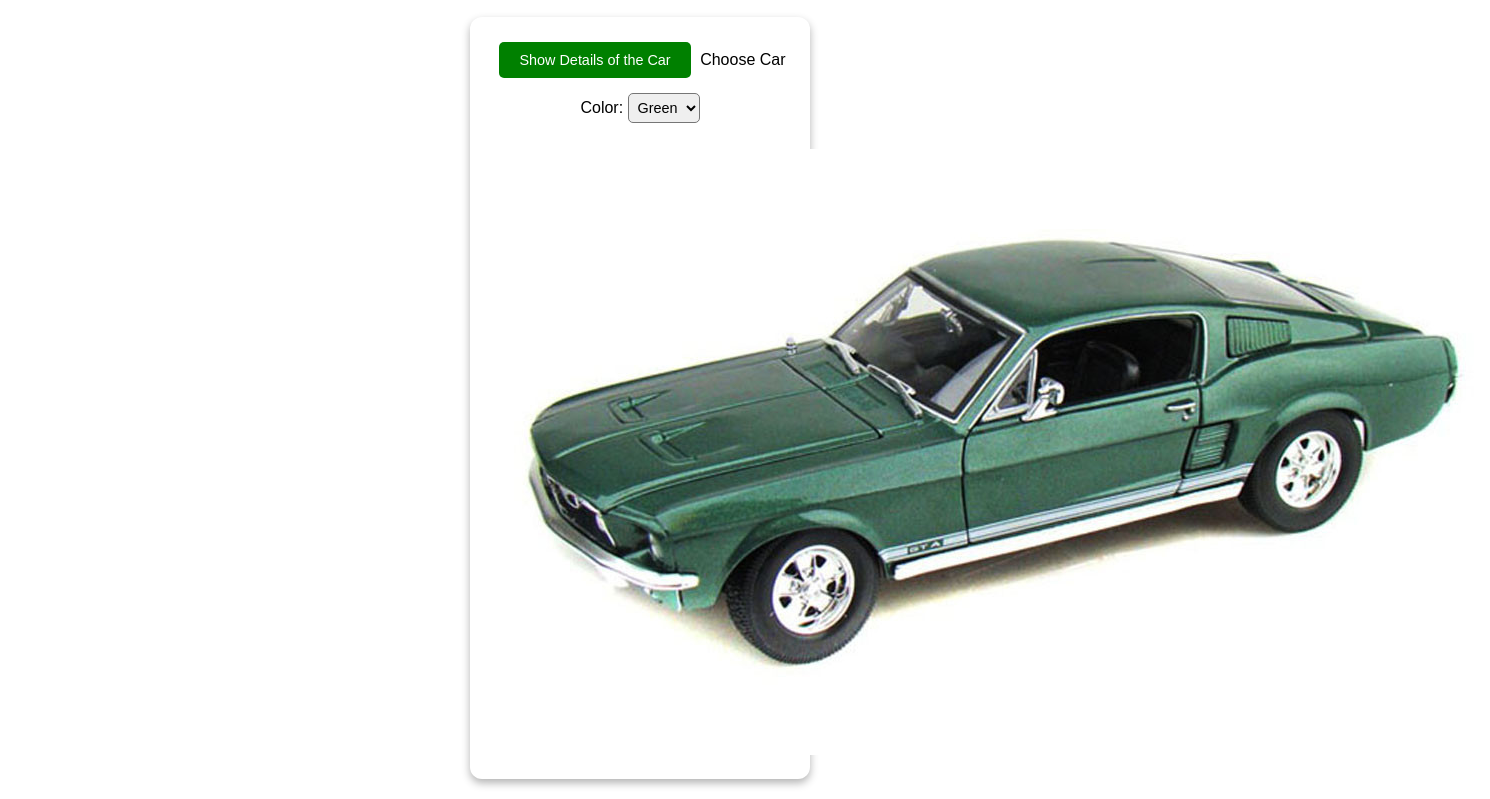
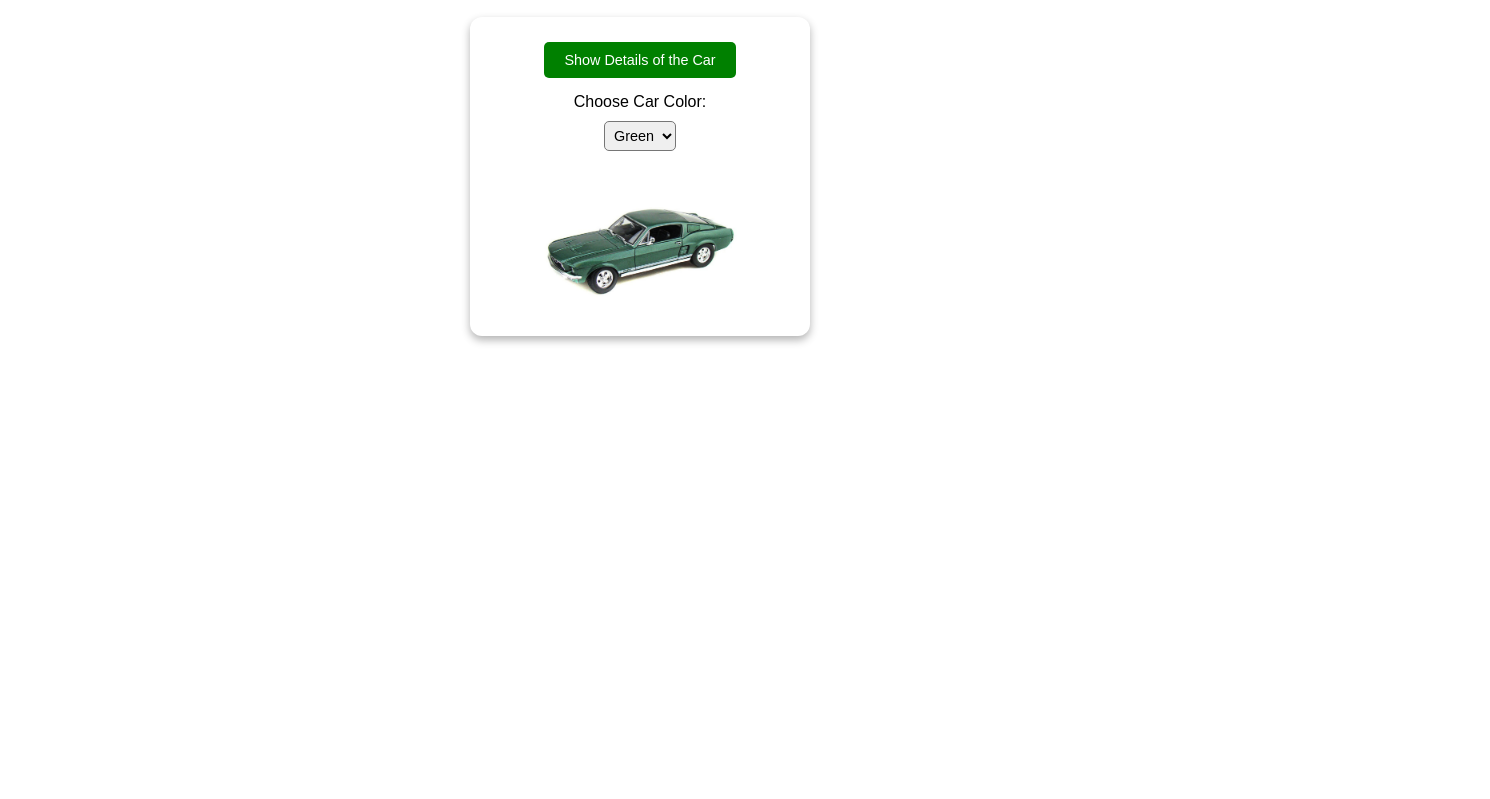
Before and after one commit to DhruvMakani/COMP1073-Lab3-DhruvMakani, a plain HTML site: page index.html in a window 1280 px wide. Shown: the part 81-880 px from the top of the page, 1490 px wide, since content can reach past the window. After the commit the page ends 800 px from the top, so only its background shows below. Drawn offline with Linux system fonts and the light colour scheme.

Commit message:
Added CSS to text, Image and label

```diff
--- a/css/styles.css
+++ b/css/styles.css
@@ -46,3 +46,26 @@ button:hover {
     border-radius: 5px;
     font-size: 0.9em;
 }
+
+/* Car Details Text */
+#carDetails {
+    font-size: 0.9em;
+    color: black;
+    margin-top: 10px;
+}
+
+/* Car Image */
+#carImage {
+    margin-top: 15px;
+    width: 200px;
+    height: auto;
+    border-radius: 8px;
+}
+
+/* Label */
+label {
+    display: flex;
+    justify-items: center;
+    margin-top: 10px;
+    flex-direction: column;
+}
```
